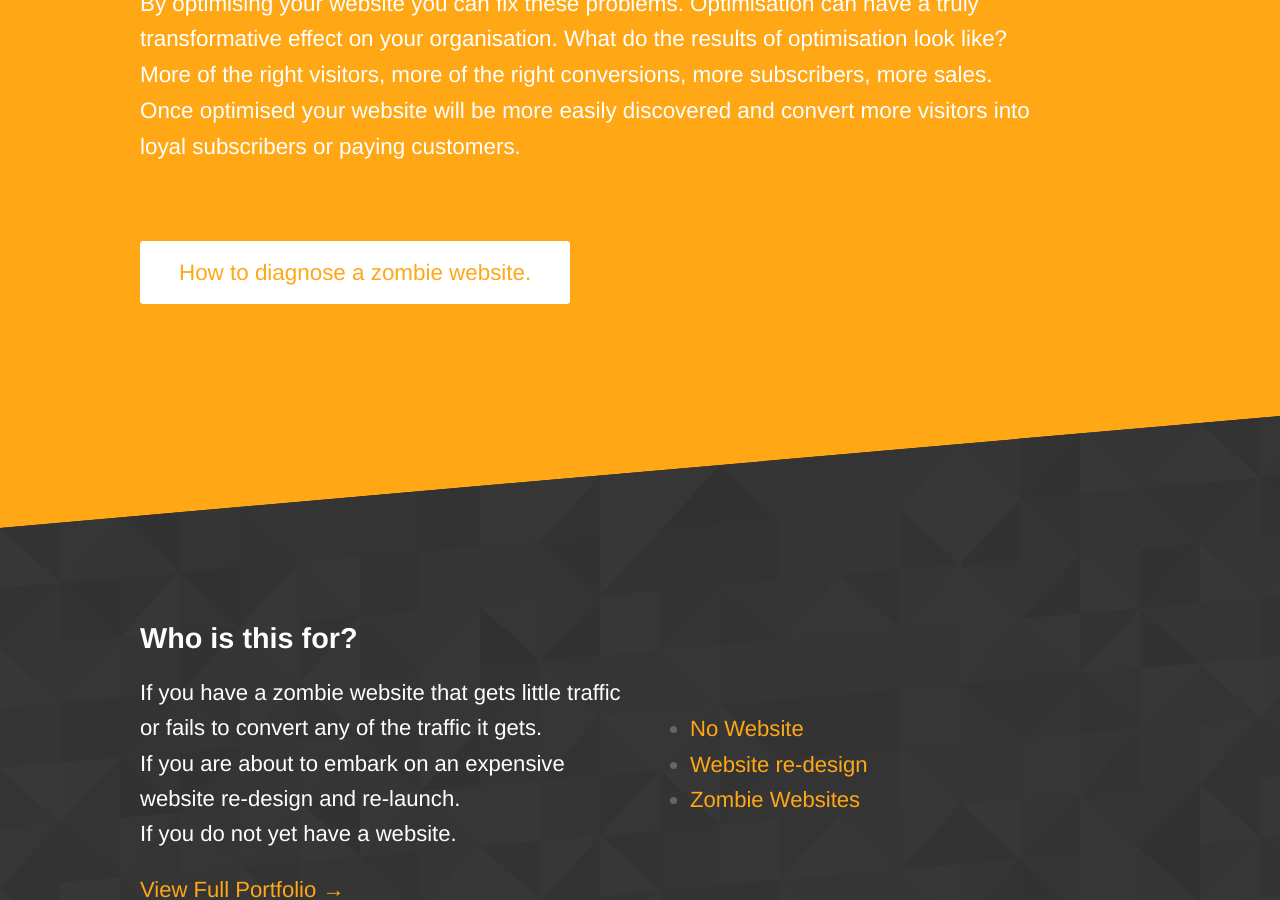
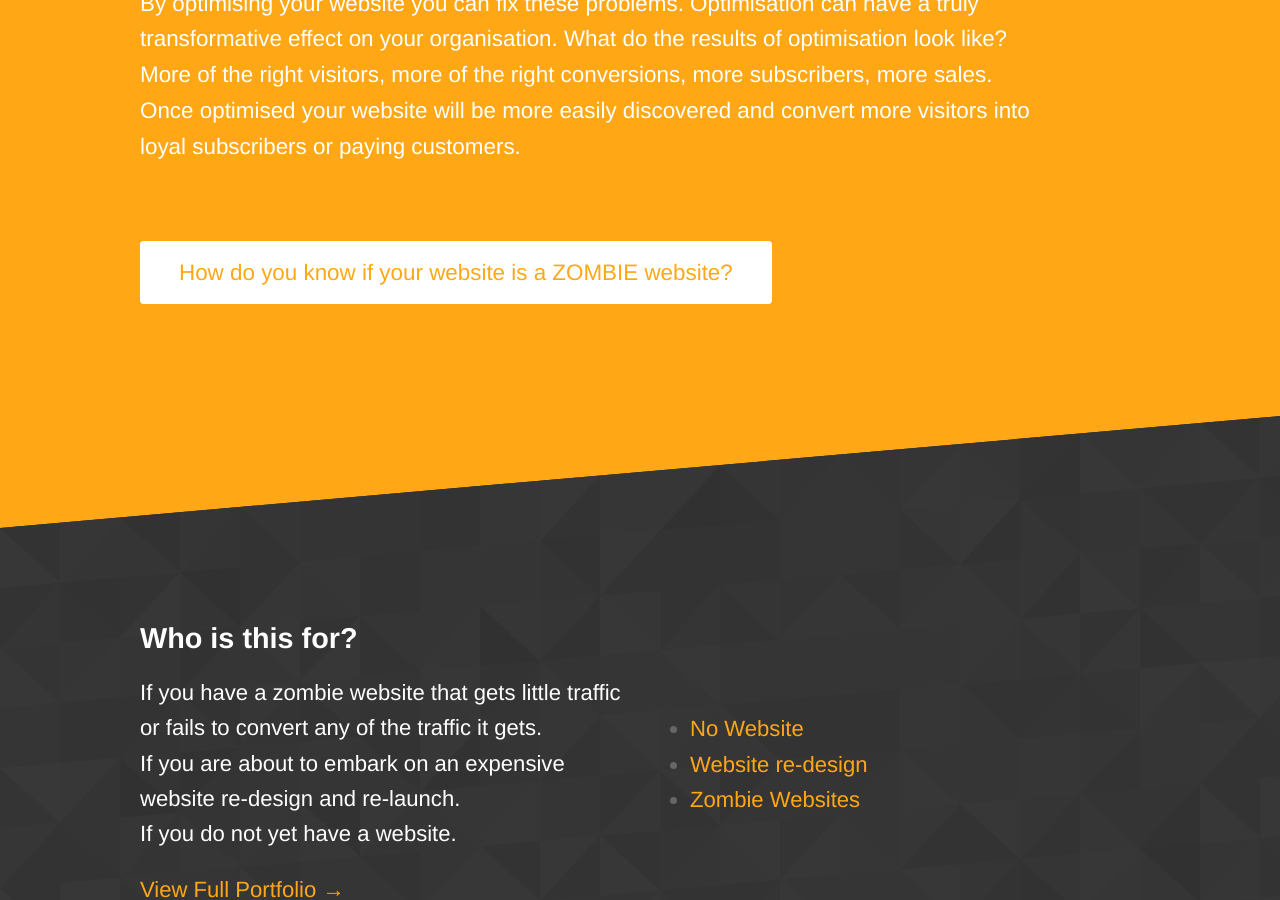
Before and after one commit to primertest-org/BDBBDB, a Jekyll site: the page built from index.html, in a window 1280 px wide and 900 px high, scrolled down 395 px. Built offline with Jekyll 4.4.1, drawn with Linux system fonts in a browser that asks for light colours.

Commit message:
Updated 'index.html' via CloudCannon

```diff
--- a/index.html
+++ b/index.html
@@ -7,7 +7,7 @@ title: Website Optimisation
 		<h2 class="editable">Increase Sales and Stop Helping Your Competitors</h2>
 		<h3 class="editable">Cure Your Zombie Website</h3>
 		<p class="subtext editable"> When potential customers leave your website before taking any action or worse still don&rsquo;t find your website they are probably going to your competitors.<br /><br />By optimising your website you can fix these problems. Optimisation can have a truly transformative effect on your organisation. What do the results of optimisation look like? More of the right visitors, more of the right conversions, more subscribers, more sales. Once optimised your website will be more easily discovered and convert more visitors into loyal subscribers or paying customers.<br />&nbsp;</p>
-		<p><a class="button alt editable" href="{{ site.baseurl }}/contact/">How to diagnose a zombie website.</a></p>
+		<p><a class="button alt editable" href="{{ site.baseurl }}/contact/">How do you know if your website is a ZOMBIE website?</a></p>
 	</div>
 </section>
 
```
